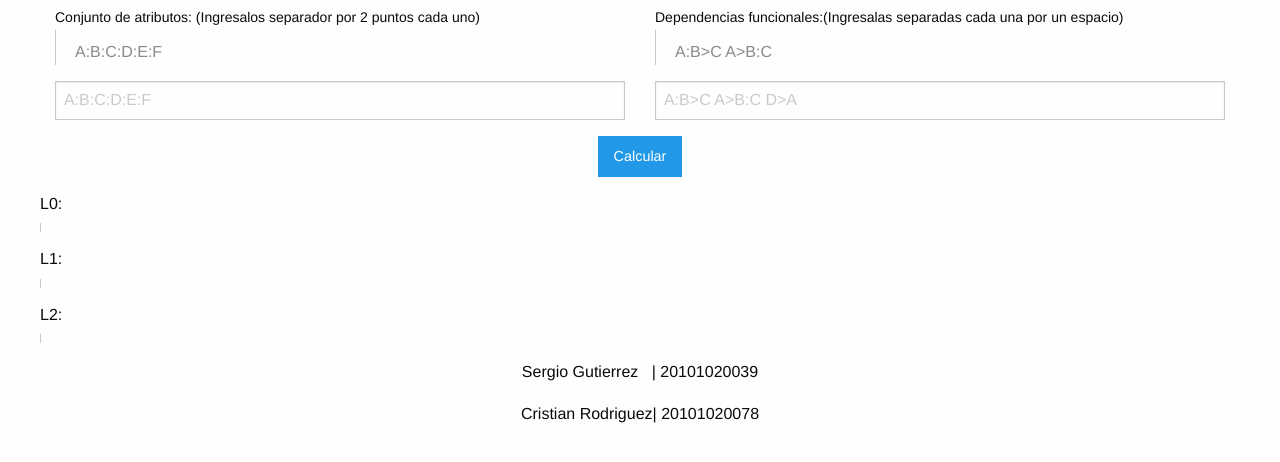
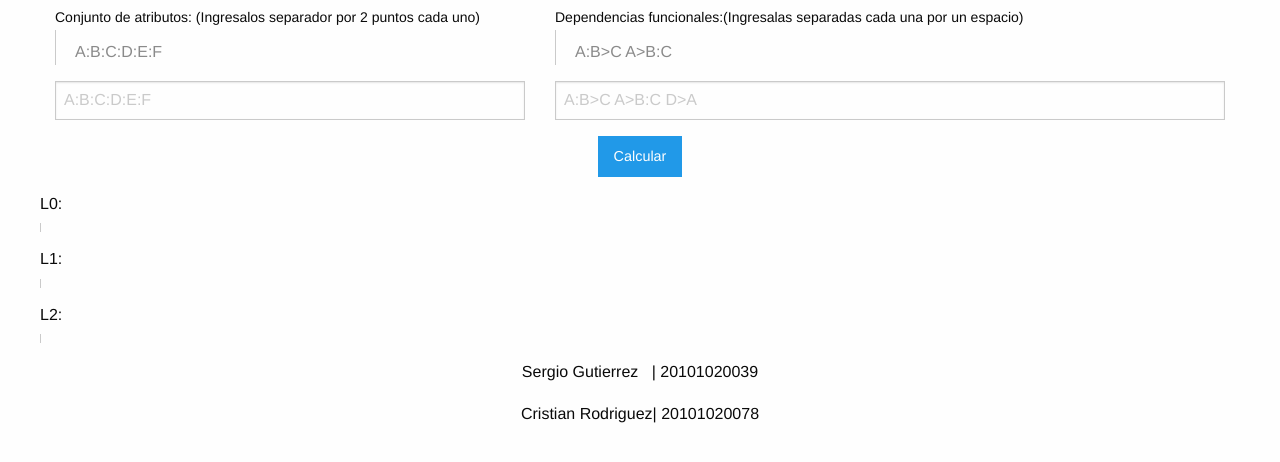
Before and after one commit to developerfab/recubrimiento, a plain HTML site: page index.html in a window 1280 px wide. Shown: the part 70-532 px from the top of the page. Drawn offline with Linux system fonts and the light colour scheme.

Commit message:
add image

```diff
--- a/index.html
+++ b/index.html
@@ -13,12 +13,12 @@
       </div>
     </div>
     <div >
-      <div class="medium-6 columns">
+      <div class="medium-5 columns">
         <label>Conjunto de atributos: (Ingresalos separador por 2 puntos cada uno)</label>
         <blockquote>A:B:C:D:E:F</blockquote>
         <input id="conjunto" type="text" placeholder="A:B:C:D:E:F"/>
       </div>
-      <div class="medium-6 columns">
+      <div class="medium-7 columns">
         <label>Dependencias funcionales:(Ingresalas separadas cada una por un espacio) </label>
         <blockquote>A:B>C A>B:C</blockquote>
         <input type="text" id="df" placeholder="A:B>C A>B:C D>A"></textarea>
```
Also changed, not shown: caso_de_uso.png (added), 1 other file.
